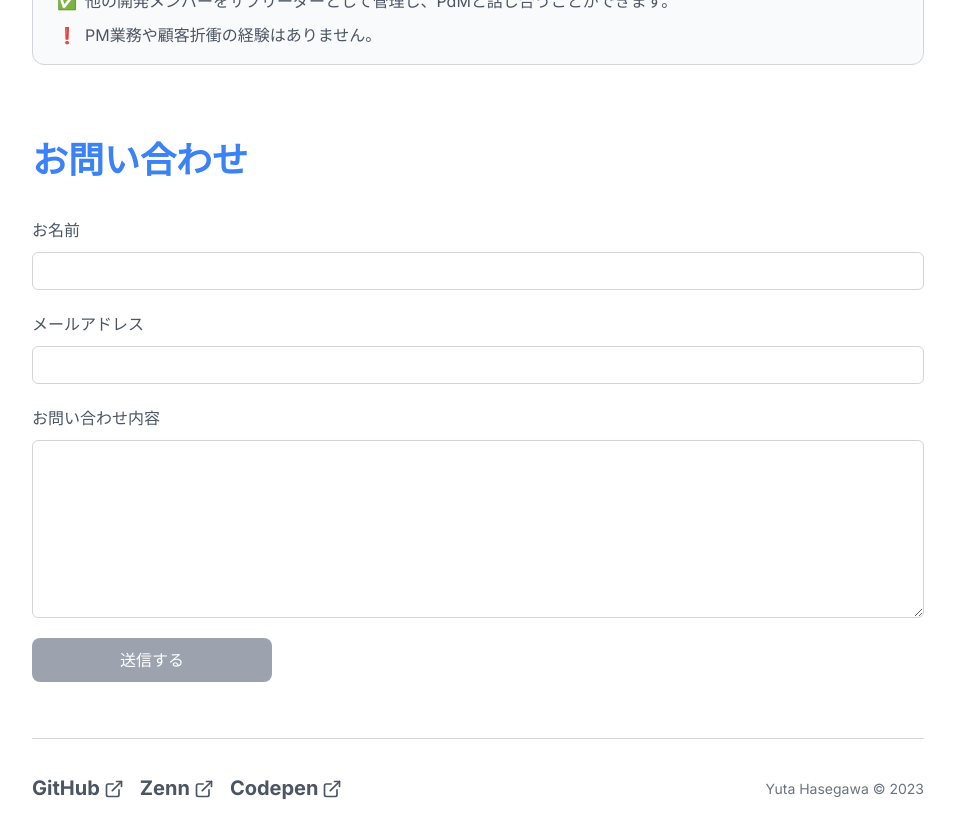
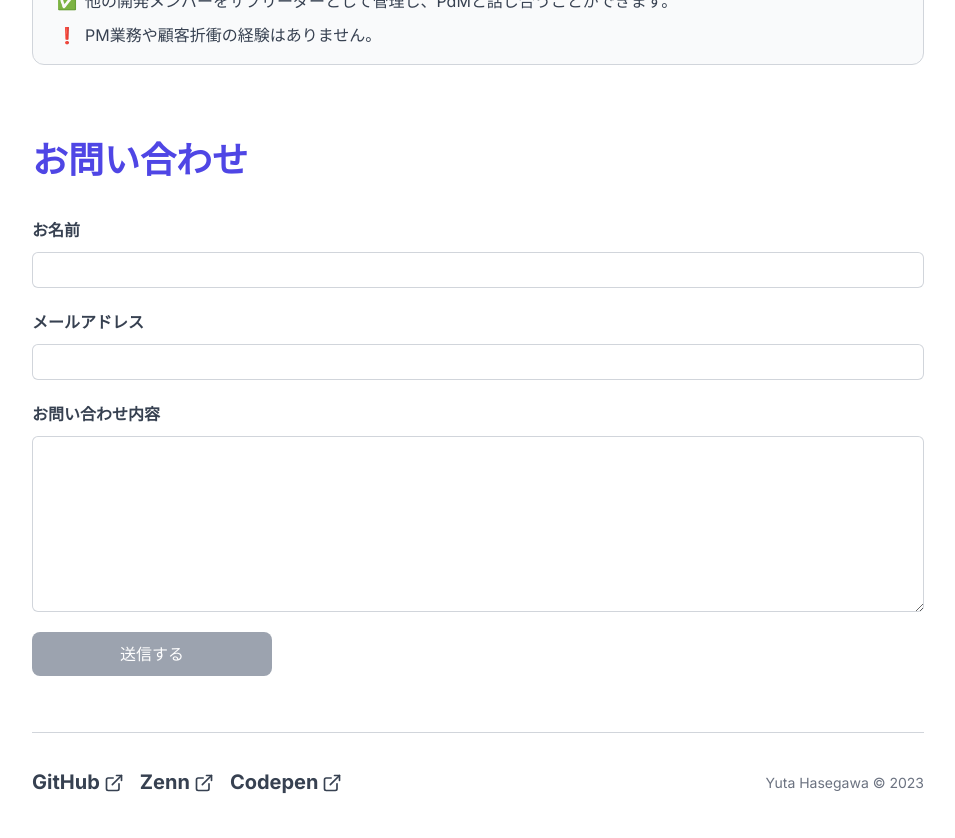
Before and after one commit to yha-1228/portfolio, a Next.js app: page / in a window 1280 px wide. Shown: the part 1500-2338 px from the top of the page, without its empty margins (162-1117 px from the left). Built offline with nearby package versions, Linux system fonts and the light colour scheme.

Commit message:
feat: 色をいくらか刷新 (#31)

```diff
--- a/src/components/contact-form.tsx
+++ b/src/components/contact-form.tsx
@@ -164,7 +164,7 @@ export default function ContactForm() {
     <div className="pb-14 pt-8">
       <Container>
         <section className="space-y-6">
-          <Heading1>お問い合わせ</Heading1>
+          <Heading1 className="text-primary-600">お問い合わせ</Heading1>
           <form
             onSubmit={handleSubmit}
             name={FORM_NAME}
@@ -174,7 +174,7 @@ export default function ContactForm() {
             <input type="hidden" name="form-name" value="contact" />
             <div className="space-y-5">
               <div>
-                <label className="block" htmlFor="name">
+                <label className="block font-bold" htmlFor="name">
                   お名前
                 </label>
                 <div className="mt-2">
@@ -193,7 +193,7 @@ export default function ContactForm() {
                 ) : null}
               </div>
               <div>
-                <label className="block" htmlFor="email">
+                <label className="block font-bold" htmlFor="email">
                   メールアドレス
                 </label>
                 <div className="mt-2">
@@ -212,7 +212,7 @@ export default function ContactForm() {
                 ) : null}
               </div>
               <div>
-                <label className="block" htmlFor="message">
+                <label className="block font-bold" htmlFor="message">
                   お問い合わせ内容
                 </label>
                 <div className="mt-2">
--- a/src/components/layout/header.tsx
+++ b/src/components/layout/header.tsx
@@ -17,9 +17,9 @@ const NavLink = React.forwardRef<HTMLAnchorElement, NavLinkProps>(
       <Link
         className={twMerge(
           'relative inline-block py-[2px] font-bold',
-          'hover:text-primary-500',
+          'hover:text-primary-600',
           current &&
-            "text-primary-500 before:absolute before:bottom-0 before:left-0 before:h-[2px] before:w-full before:bg-primary-500 before:content-['']",
+            "text-primary-600 before:absolute before:bottom-0 before:left-0 before:h-[2px] before:w-full before:bg-primary-600 before:content-['']",
           className,
         )}
         href={href}
--- a/src/components/ui/button.tsx
+++ b/src/components/ui/button.tsx
@@ -22,11 +22,12 @@ const createClassName = ({
   external,
 }: CreateClassNameOptions) => {
   return twMerge(
-    'rounded-lg bg-primary-500 px-5 py-2 text-white',
+    'rounded-lg bg-primary-600 px-5 py-2 text-white',
     fullWidth ? 'block text-center' : '',
     whenDisabled,
-    'hover:bg-primary-600',
+    'hover:bg-primary-700',
     'active:bg-primary-700',
+    'focus:outline focus:outline-2 focus:outline-offset-2 focus:outline-primary-300',
     external,
   );
 };
--- a/src/components/ui/heading1.tsx
+++ b/src/components/ui/heading1.tsx
@@ -9,10 +9,7 @@ const Heading1 = React.forwardRef<HTMLHeadingElement, Heading1Props>(
 
     return (
       <h2
-        className={twMerge(
-          'text-3xl font-bold text-primary-500 lg:text-4xl',
-          className,
-        )}
+        className={twMerge('text-3xl font-bold lg:text-4xl', className)}
         {...restProps}
         ref={ref}
       />
--- a/src/components/ui/heading2.tsx
+++ b/src/components/ui/heading2.tsx
@@ -9,10 +9,7 @@ const Heading2 = React.forwardRef<HTMLHeadingElement, Heading2Props>(
 
     return (
       <h3
-        className={twMerge(
-          'text-xl font-bold text-primary-500 lg:text-2xl',
-          className,
-        )}
+        className={twMerge('text-xl font-bold lg:text-2xl', className)}
         {...restProps}
         ref={ref}
       />
--- a/src/components/ui/input.tsx
+++ b/src/components/ui/input.tsx
@@ -15,10 +15,10 @@ type CreateClassNameOptions = {
 
 function createClassName({ isError, external }: CreateClassNameOptions) {
   return twMerge(
-    'w-full block px-3 py-1 rounded-md border border-solid border-gray-light-strong',
-    'active:outline active:outline-2 active:outline-primary-500',
-    'focus:outline focus:outline-2 focus:outline-primary-500',
-    isError && 'border-danger-500',
+    'w-full block px-3 py-1 rounded-md',
+    'ring-1 ring-inset ring-gray-light-strong',
+    'focus:outline-none focus:ring-2 focus:ring-inset focus:ring-primary-600',
+    isError && 'ring-2 ring-danger-500 focus:ring-danger-600',
     external,
   );
 }
--- a/src/components/ui/timeline.tsx
+++ b/src/components/ui/timeline.tsx
@@ -13,7 +13,7 @@ export default function Timeline({ items }: TimelineProps) {
     <div className="">
       {items.map((item) => (
         <div key={item.time}>
-          <div className="border-l-4 border-solid border-primary-500 pl-4 font-bold text-primary-500 ">
+          <div className="border-l-4 border-solid border-primary-600 pl-4 font-bold text-primary-600 ">
             {item.time}
           </div>
           <div className="border-l-4 border-solid border-l-gray-light-weak pl-4 text-lg font-bold">
--- a/tailwind.config.js
+++ b/tailwind.config.js
@@ -28,11 +28,11 @@ module.exports = {
     },
     extend: {
       colors: {
-        primary: colors.blue,
+        primary: colors.indigo,
         danger: colors.red,
         maker: colors.yellow,
         gray: {
-          foreground: colors.gray[600],
+          foreground: colors.gray[700],
           disabled: colors.gray[400],
           'light-strong': colors.gray[300],
           'light-weak': colors.gray[300],
```
